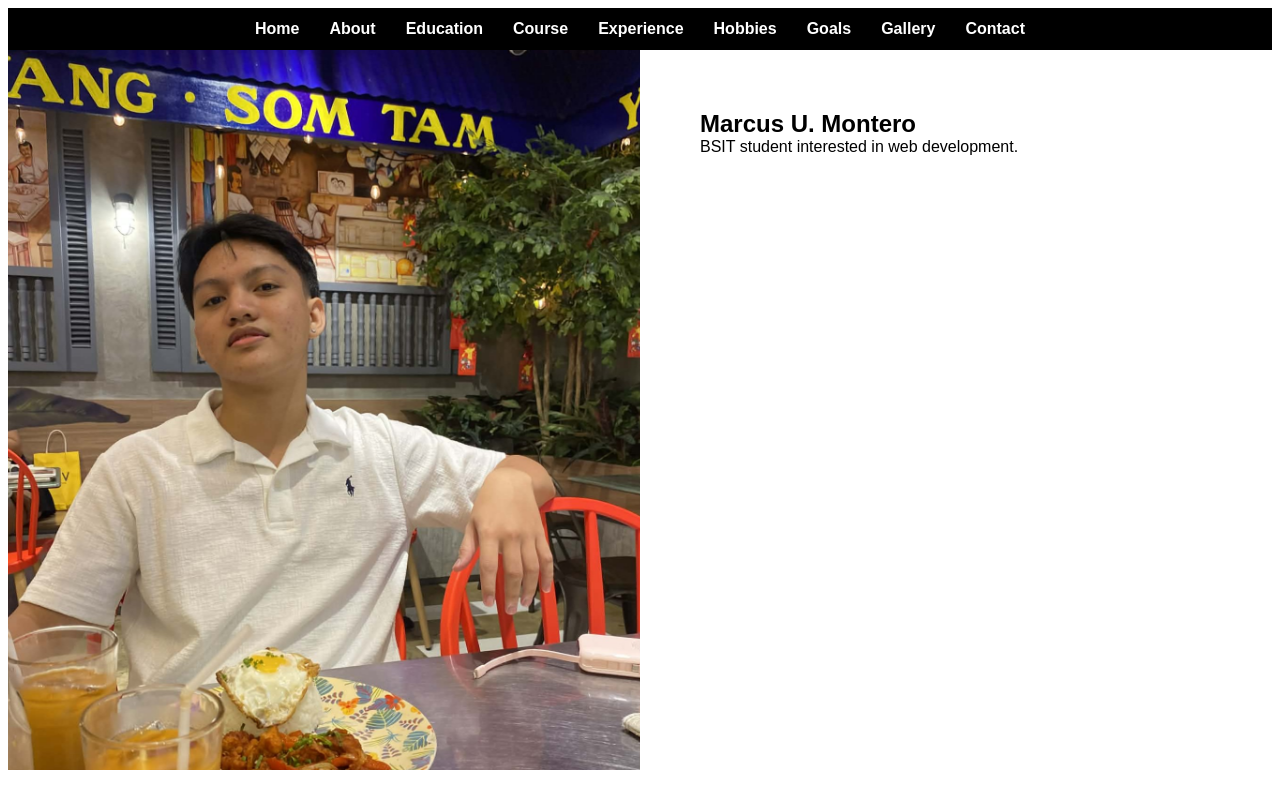
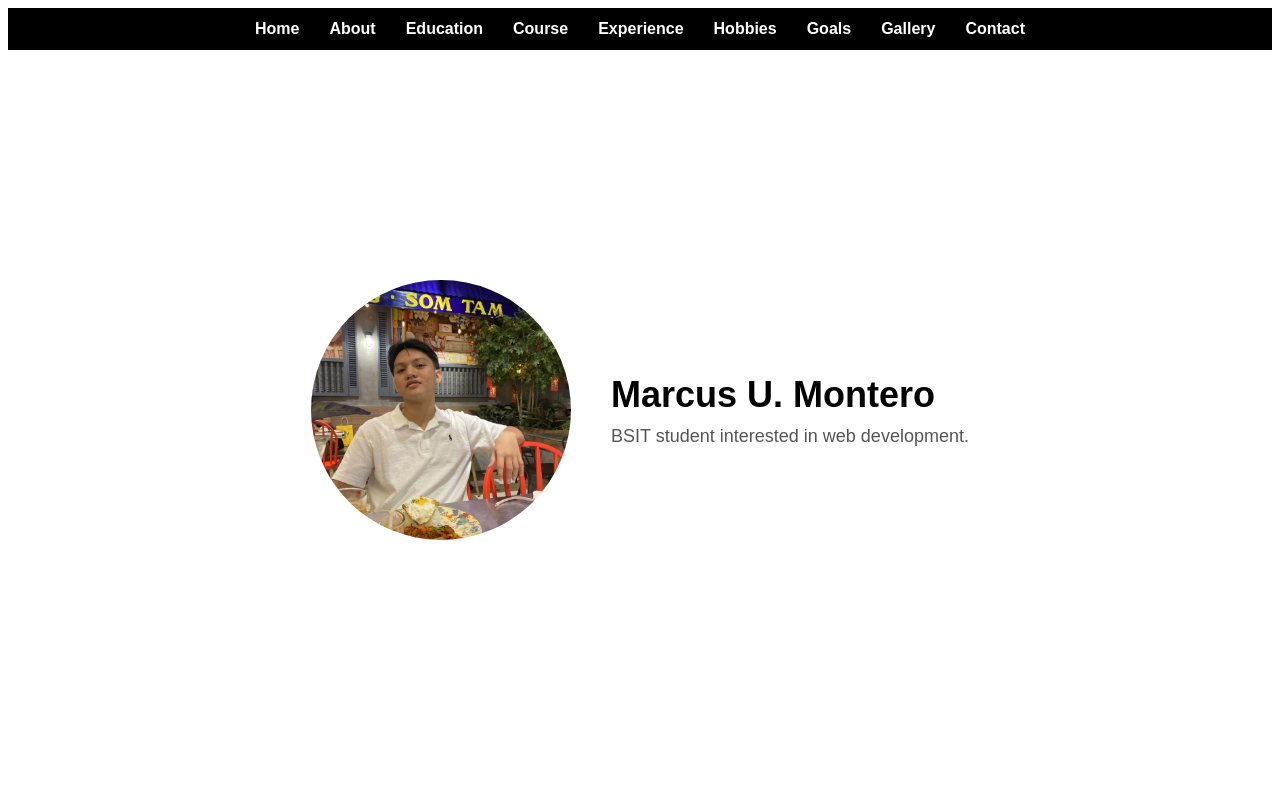
Before and after one commit to MarcusMontero/webprog-it241-vuejs, a Vue app in the folder firstsfc/: page / in a window 1280 px wide. Shown: the top 800 px of the page. Built offline with nearby package versions, Linux system fonts and the light colour scheme.

Commit message:
Update PersonalProfile.vue

```diff
--- a/firstsfc/src/components/PersonalProfile.vue
+++ b/firstsfc/src/components/PersonalProfile.vue
@@ -17,7 +17,8 @@
 
     <section id="home" class="hero">
       <img src="@/assets/images/profile.jpg" alt="Profile">
-      <div>
+
+      <div class="hero-content">
         <h1>Marcus U. Montero</h1>
         <p>BSIT student interested in web development.</p>
       </div>
@@ -125,16 +126,33 @@ nav a {
 
 .hero {
   display: flex;
+  align-items: center;
+  justify-content: center;
+  gap: 40px;
   min-height: 90vh;
+  padding: 40px;
+  flex-wrap: wrap;
 }
 
 .hero img {
-  width: 50%;
+  width: 260px;
+  height: 260px;
+  border-radius: 50%;
   object-fit: cover;
 }
 
-.hero div {
-  padding: 60px;
+.hero-content {
+  max-width: 400px;
+}
+
+.hero-content h1 {
+  font-size: 36px;
+  margin-bottom: 10px;
+}
+
+.hero-content p {
+  font-size: 18px;
+  color: #555;
 }
 
 .section {
```
